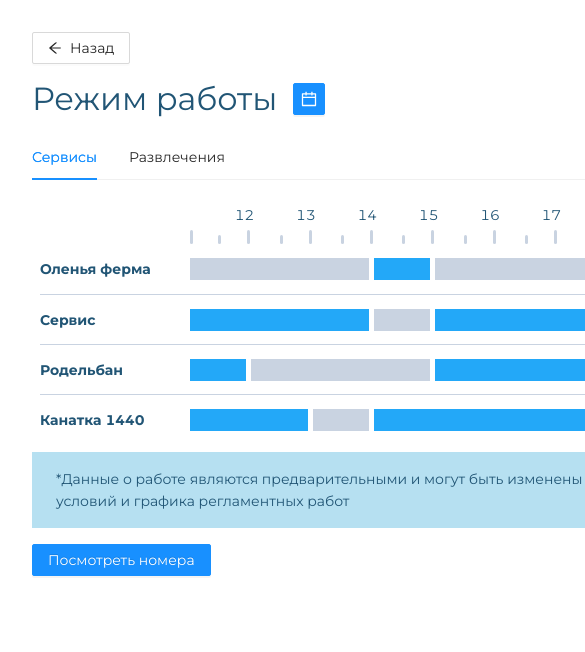
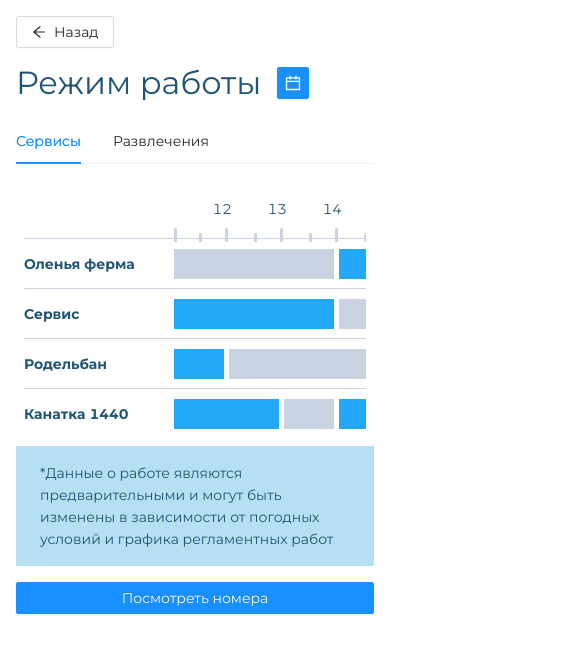
Before and after one commit to Divan5841/widget, a React (Create React App) app: page / in a window 390 px wide. Shown: the top 652 px of the page, 585 px wide, since content can reach past the window. Built offline with nearby package versions, Linux system fonts and the light colour scheme.

Commit message:
fix mobile layout

```diff
--- a/src/pages/WorkSchedule/WorkSchedule.module.scss
+++ b/src/pages/WorkSchedule/WorkSchedule.module.scss
@@ -2,12 +2,17 @@
 
 .container {
   height: 100vh;
-  width: 900px;
 
-  padding: 32px;
+  padding: 16px;
 
   .buttonBack {
     margin-bottom: 10px;
+  }
+
+  .buttonShow {
+    @media (max-width: $mobile_breakpoint) {
+      width: 100%;
+    }
   }
 
   .title {
@@ -15,7 +20,6 @@
     align-items: center;
 
     margin-bottom: 10px;
-
 
     & > * + * {
       margin-left: 16px;
--- a/src/pages/WorkSchedule/WorkSchedule.tsx
+++ b/src/pages/WorkSchedule/WorkSchedule.tsx
@@ -49,7 +49,9 @@ export const WorkSchedule: FC = () => {
           зависимости от погодных условий и графика регламентных работ
         </div>
 
-        <Button type="primary">Посмотреть номера</Button>
+        <Button type="primary" className={styles.buttonShow}>
+          Посмотреть номера
+        </Button>
       </div>
 
       <Modal
--- a/src/pages/WorkSchedule/components/TableServices/TableServices.module.scss
+++ b/src/pages/WorkSchedule/components/TableServices/TableServices.module.scss
@@ -8,15 +8,20 @@ $w_first_call: 150px;
   color: $font_blue;
 }
 
-.header_timeline {
-  position: relative;
-
+.timeline {
   display: grid;
   grid-auto-flow: column;
   grid-column-gap: 5px;
 
-  height: 40px;
-  margin-left: $w_first_call;
+  @media (max-width: $mobile_breakpoint) {
+    grid-template-columns: repeat(11, 50px);
+  }
+}
+
+.header_timeline {
+  @extend .timeline;
+
+  position: relative;
 
   .time {
     & > span {
@@ -30,7 +35,7 @@ $w_first_call: 150px;
     &::before {
       position: absolute;
       right: -4px;
-      bottom: 0;
+      bottom: -14px;
       display: block;
       content: '';
       background-color: $gray1;
@@ -43,7 +48,7 @@ $w_first_call: 150px;
     &::after {
       position: absolute;
       left: 50%;
-      bottom: 0;
+      bottom: -14px;
       display: block;
       content: '';
       background-color: $gray1;
@@ -57,7 +62,7 @@ $w_first_call: 150px;
   &::before {
     position: absolute;
     left: 0;
-    bottom: 0;
+    bottom: -14px;
     display: block;
     content: '';
     background-color: $gray1;
@@ -70,21 +75,34 @@ $w_first_call: 150px;
 
 .table {
   display: grid;
-  grid-template-columns: 1fr;
-  grid-auto-rows: $h_row;
+  grid-template-columns: $w_first_call 1fr;
 
   & > div {
-    padding: 10px 0;
+    & > .row {
+      padding: 10px 0;
+    }
+
+    & > * + * {
+      border-top: 1px solid $gray1;
+    }
   }
 
-  & > * + * {
-    border-top: 1px solid $gray1;
+  @media (max-width: $mobile_breakpoint) {
+    & > div:nth-child(2) {
+      overflow-x: auto;
+
+      .row {
+        width: max-content;
+      }
+    }
   }
 
   .row {
     display: grid;
-    grid-template-columns: $w_first_call 1fr;
+    grid-template-columns: 1fr;
     align-content: center;
+
+    height: $h_row;
 
     .label {
       font-weight: 700;
@@ -95,9 +113,7 @@ $w_first_call: 150px;
     }
 
     .timeline {
-      display: grid;
-      grid-auto-flow: column;
-      grid-column-gap: 5px;
+      height: 30px;
 
       .item {
         height: 100%;
--- a/src/pages/WorkSchedule/components/TableServices/TableServices.tsx
+++ b/src/pages/WorkSchedule/components/TableServices/TableServices.tsx
@@ -13,6 +13,19 @@ interface ITableServicesProps {
 
 export const TableServices: FC<ITableServicesProps> = ({ services }) => (
   <div className={styles.container}>
+    <div className={styles.table}>
+      <div>
+        <div className={styles.row} />
+
+        {services.map(({ name }) => (
+          <div className={styles.row}>
+            <div className={styles.label}>{name}</div>
+          </div>
+        ))}
+      </div>
+
+      <div>
+        <div className={styles.row}>
           <div className={styles.header_timeline}>
             {getRangeArray(START_WORK_TIME + 1, END_WORK_TIME).map((time) => (
               <div className={styles.time}>
@@ -20,11 +33,10 @@ export const TableServices: FC<ITableServicesProps> = ({ services }) => (
               </div>
             ))}
           </div>
+        </div>
 
-    <div className={styles.table}>
-      {services.map(({ name, workingTimes }) => (
+        {services.map(({ workingTimes }) => (
           <div className={styles.row}>
-          <div className={styles.label}>{name}</div>
             <div className={styles.timeline}>
               {workingTimes.map(({ startDt, endDt, status }) => (
                 <Tooltip
@@ -57,4 +69,5 @@ export const TableServices: FC<ITableServicesProps> = ({ services }) => (
         ))}
       </div>
     </div>
+  </div>
 )
--- a/src/utils/assets.scss
+++ b/src/utils/assets.scss
@@ -2,3 +2,5 @@ $font_blue: #215575;
 $light_blue: #b6e0f1;
 $blue: #23a8f8;
 $gray1: #c9d3e1;
+
+$mobile_breakpoint: 600px;
```
Also changed, not shown: src/qwe.js (deleted, +0 -34 lines), 1 other file (tests, documents, lock files or other folders). Lines whose indentation alone changed are shown as unchanged.
